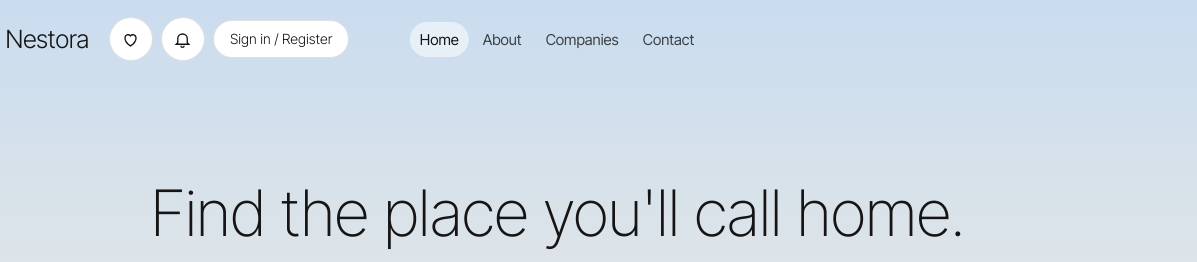
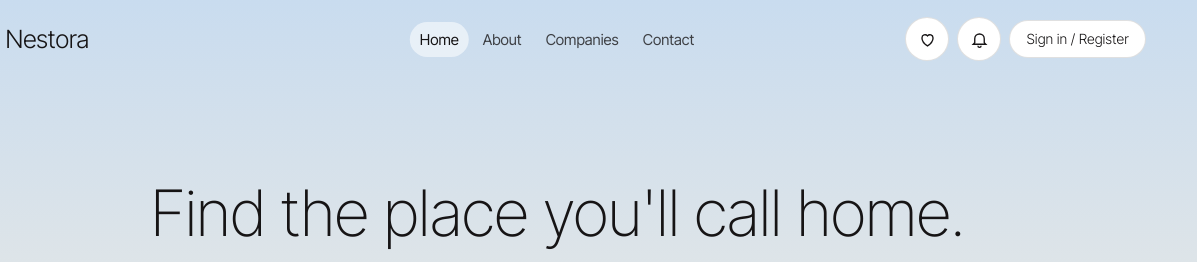
Before and after one commit to finastrarender/Realestate, a plain HTML site: page index.html in a window 1280 px wide. Shown: the top 262 px of the page, 83-1280 px from the left. Drawn offline with Linux system fonts and the light colour scheme; a web font is replaced by a local one.

Commit message:
Align header actions to the right

```diff
--- a/css/style.css
+++ b/css/style.css
@@ -40,7 +40,7 @@ body.over .links a.on,body.over .links a:hover{background:rgba(255,255,255,.55)}
 .logo svg{width:28px;height:28px}
 .links{position:absolute;left:50%;transform:translateX(-50%);display:flex;gap:4px;font:15px var(--hd)}
 .links a{white-space:nowrap;padding:8px 10px;text-decoration:none;opacity:.78;border-radius:999px}.links a.on,.links a:hover{opacity:1;background:var(--soft)}
-.tools{display:flex;align-items:center;gap:8px}
+.tools{display:flex;align-items:center;gap:8px;margin-left:auto}
 .ico{flex:none;position:relative;width:44px;height:44px;display:grid;place-items:center;border-radius:50%;border:1px solid var(--line);background:var(--card);cursor:pointer;color:var(--ink);text-decoration:none}
 .ico svg{width:19px;height:19px}.ico b{position:absolute;top:-3px;right:-3px;background:var(--red);color:#fff;font:400 11px/18px var(--hd);min-width:18px;border-radius:9px;text-align:center}
 .burger{display:none}
```
